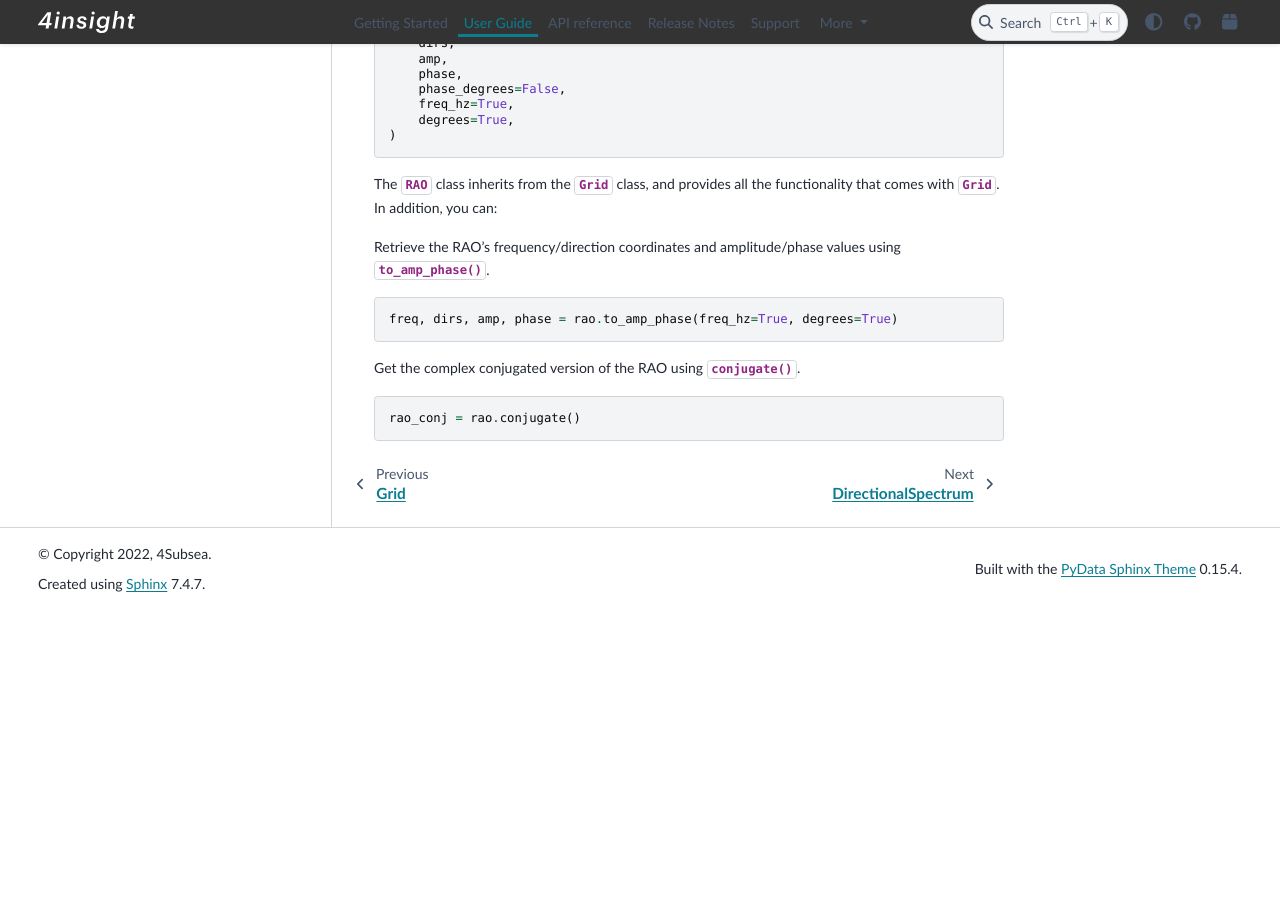
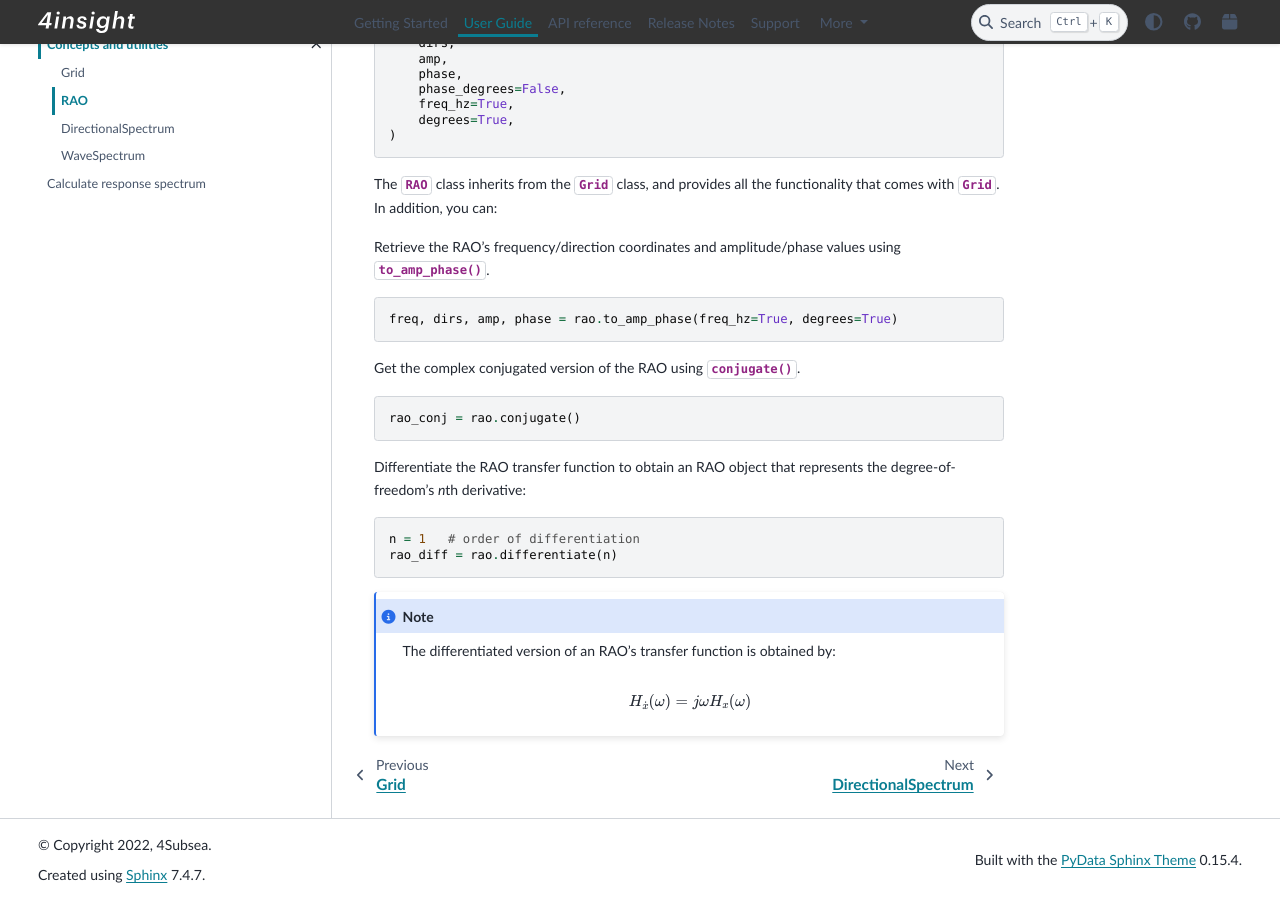
Before and after one commit to 4Subsea/waveresponse-python, a Sphinx documentation site: the page built from docs/user_guide/concepts_utils/rao.rst, in a window 1280 px wide and 900 px high, scrolled down 779 px. Built offline with Sphinx 7.4.7 and the PyData theme 0.15.4, drawn with Linux system fonts in a browser that asks for light colours; before the commit the page ends 1389 px from its top, so only the background shows below that.

Commit message:
doc string

```diff
--- a/docs/user_guide/concepts_utils/rao.rst
+++ b/docs/user_guide/concepts_utils/rao.rst
@@ -69,15 +69,17 @@
 
     rao_conj = rao.conjugate()
 
-.. Differentiate to obtain an RAO object that represents the differentiated degree-of-freedom:
+Differentiate the RAO transfer function to obtain an RAO object that represents
+the degree-of-freedom's *n*\ th derivative:
 
-.. .. code-block:: python
+.. code-block:: python
 
-..     rao_diff = rao.differentiate()
+    n = 1   # order of differentiation
+    rao_diff = rao.differentiate(n)
 
-.. .. note::
-..     The differentiated version of an RAO's transfer function is obtained by:
+.. note::
+    The differentiated version of an RAO's transfer function is obtained by:
 
-..     .. math::
+    .. math::
 
-..         j\omega H(j\omega)
+        H_{\dot{x}}(\omega) = j\omega H_x(\omega)
```
